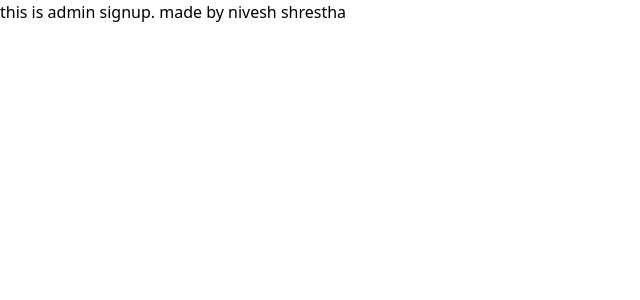
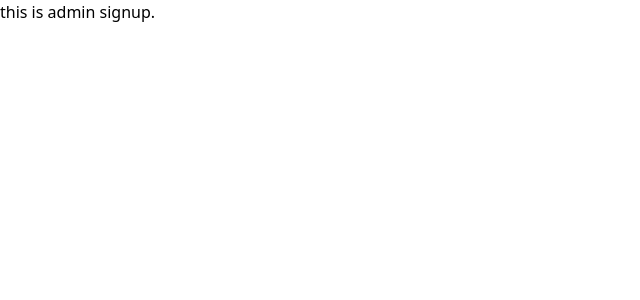
Before and after one commit to Nivesh26/General-Mechanical-Works, a React (Vite) app in the folder Frontend/: page /adminsignup in a window 1280 px wide. Shown: the top 300 px of the page, without its empty margins (0-640 px from the left). Built offline with nearby package versions, Linux system fonts and the light colour scheme.

Commit message:
Remove author attribution from Adminsignup component text for clarity

```diff
--- a/Frontend/src/Logins-Signup/Adminsignup.tsx
+++ b/Frontend/src/Logins-Signup/Adminsignup.tsx
@@ -2,7 +2,7 @@ import React from 'react'
 
 const Adminsignup = () => {
   return (
-    <div>this is admin signup. made by nivesh shrestha</div>
+    <div>this is admin signup.</div>
   )
 }
 
```
